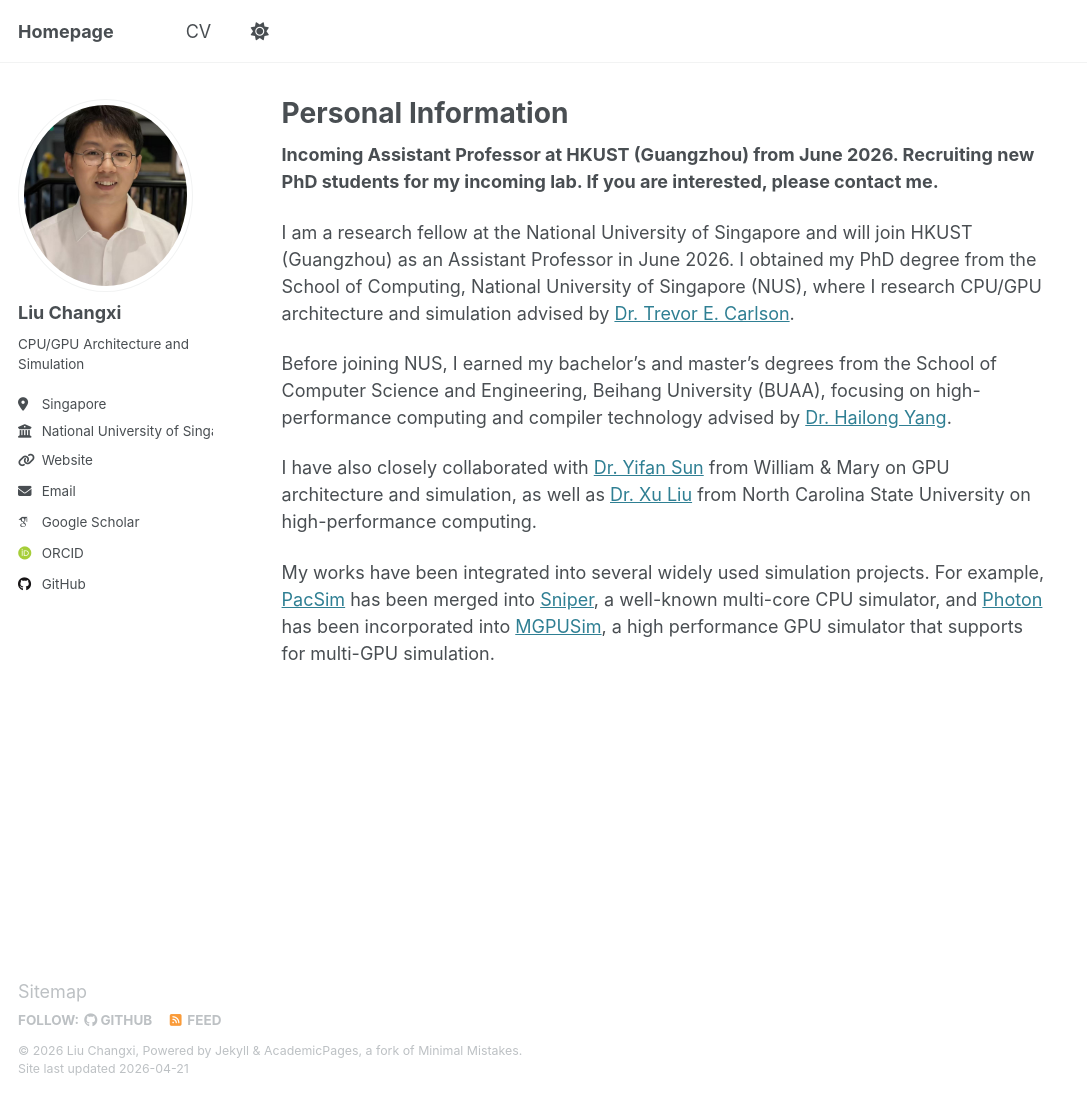
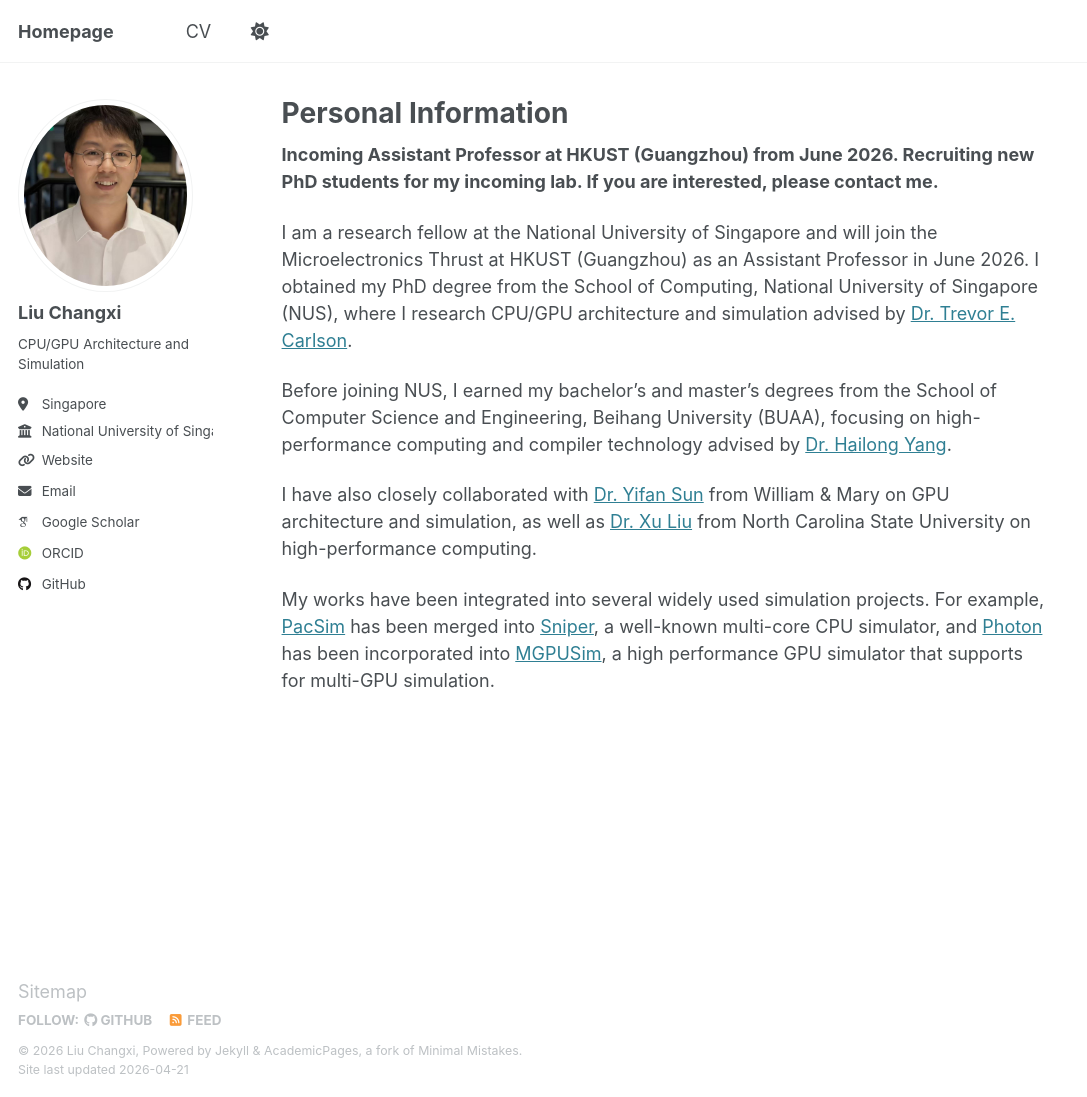
Before and after one commit to lchangxii/lchangxii.github.io, a Jekyll site: the page built from _pages/about.md, in a window 1280 px wide and 1097 px high. Shown: the whole window, without its empty margins (0-1087 px from the left). Built offline with Jekyll 4.4.1, drawn with Linux system fonts in a browser that asks for light colours; some web fonts are replaced.

Commit message:
Update incoming HKUST Guangzhou appointment details

```diff
--- a/_pages/about.md
+++ b/_pages/about.md
@@ -9,7 +9,7 @@
 
 **Incoming Assistant Professor at HKUST (Guangzhou) from June 2026. Recruiting new PhD students for my incoming lab. If you are interested, please contact me.**
 
-I am a research fellow at the National University of Singapore and will join HKUST (Guangzhou) as an Assistant Professor in June 2026. I obtained my PhD degree from the School of Computing, National University of Singapore (NUS), where I research CPU/GPU architecture and simulation advised by [Dr. Trevor E. Carlson](https://www.comp.nus.edu.sg/~tcarlson/).
+I am a research fellow at the National University of Singapore and will join the Microelectronics Thrust at HKUST (Guangzhou) as an Assistant Professor in June 2026. I obtained my PhD degree from the School of Computing, National University of Singapore (NUS), where I research CPU/GPU architecture and simulation advised by [Dr. Trevor E. Carlson](https://www.comp.nus.edu.sg/~tcarlson/).
 
 Before joining NUS, I earned my bachelor's and master's degrees from the School of Computer Science and Engineering, Beihang University (BUAA), focusing on high-performance computing and compiler technology advised by [Dr. Hailong Yang](https://thomas-yang.github.io/).
 
```
